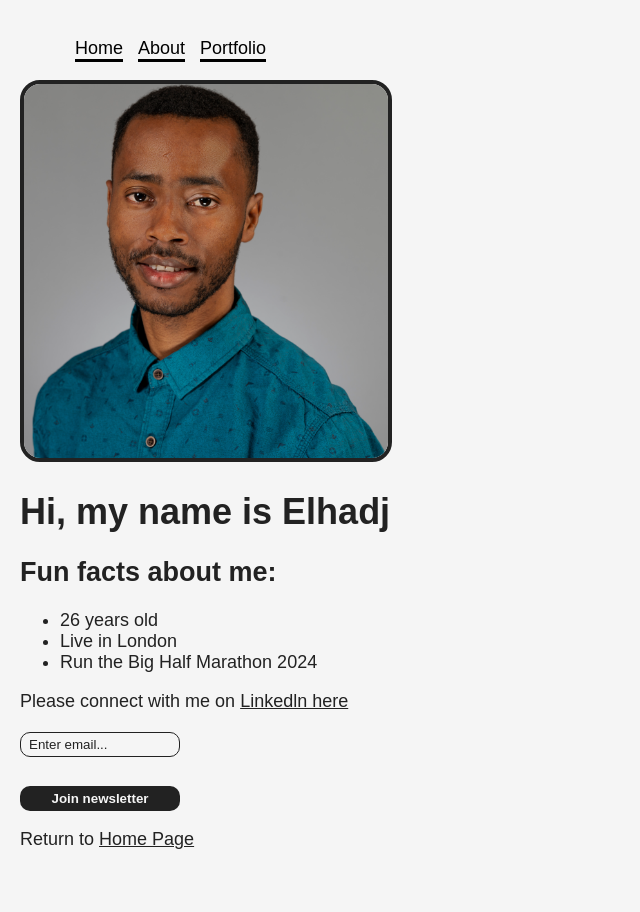
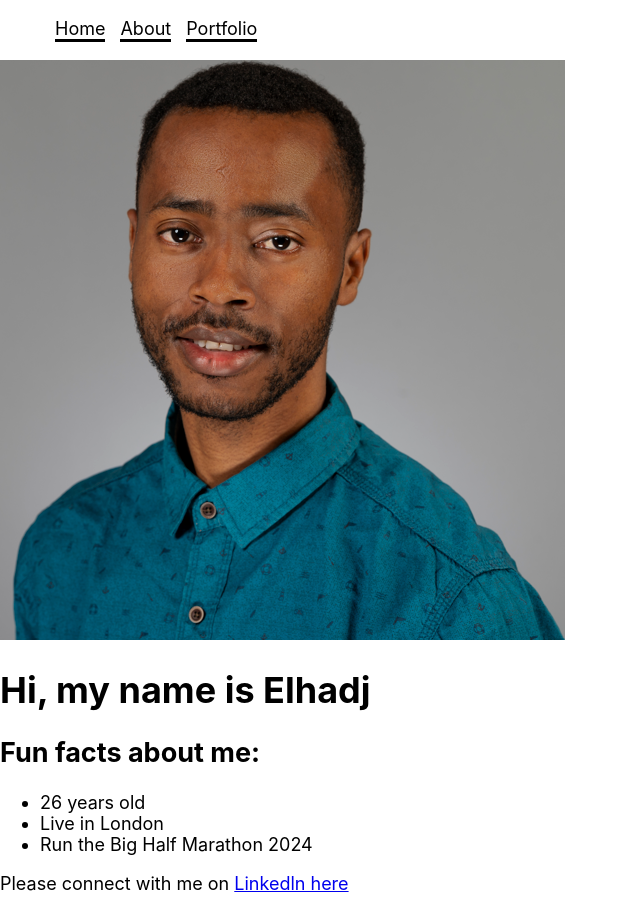
Before and after one commit to eediallo/eediallo.github.io, a React (Create React App) app in the folder my-portfolio/: page /personal-site in a window 1280 px wide. Shown: the top 912 px of the page, without its empty margins (0-640 px from the left). Before the commit the page ends 888 px from the top, so only its background shows below. Built offline with nearby package versions, Linux system fonts and the light colour scheme.

Commit message:
updates personal site styling

```diff
--- a/my-portfolio/src/projects/ITD/personal-site/PersonalSite.css
+++ b/my-portfolio/src/projects/ITD/personal-site/PersonalSite.css
@@ -1,4 +1,4 @@
-:root {
+/* :root {
     --superhero: 'Bangers', cursive;
     --fantasy: 'MedievalSharp', cursive;
     --space: 'Orbitron', sans-serif;
@@ -20,28 +20,28 @@
 
     --light: var(--background);
     --dark: var(--text);
-}
+} */
 
 
-body, html {
+/* body, html {
     margin: 0;
     padding: 10px;
     background: var(--background);
     color: var(--text);
     font-family: var(--font);
-}
+} */
 
-img {
+.personal-site-main-section img{
     width: 30%;
     border-radius: calc(var(--image) * 2);
     border: 4px solid var(--text);
 }
 
-a {
+.personal-site-main-section a {
     color: var(--text);
 }
 
-input {
+.personal-site-main-section input {
     display: block;
     margin: 20px 0 0;
     width: 160px;
@@ -56,11 +56,11 @@ input {
     font-family: var(--font);
 }
 
-::placeholder {
+/* ::placeholder {
     color: var(--text);
-}
+} */
 
-button {
+.personal-site-main-section button {
     border-radius: var(--image);
     padding: 5px 10px;
     border: none;
```
